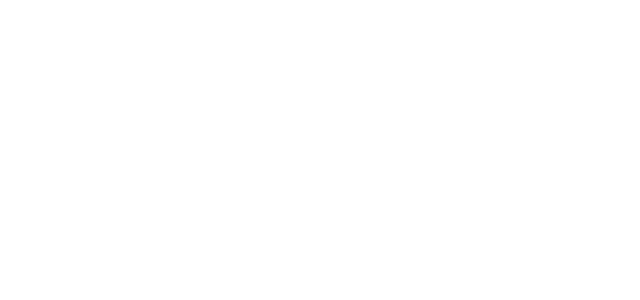
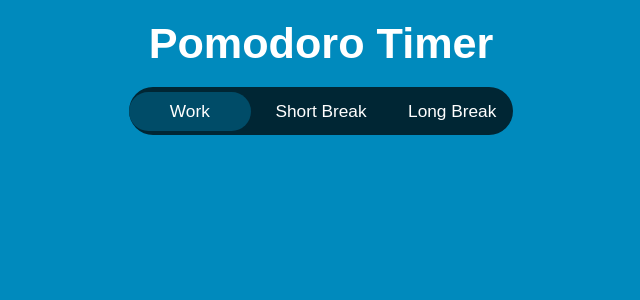
Before and after one commit to faldi17/pomodoro-timer-react, a React (Vite) app: page / in a window 1280 px wide. Shown: the top 300 px of the page, without its empty margins (319-959 px from the left). Built offline with nearby package versions, Linux system fonts and the light colour scheme.

Commit message:
title and tags

```diff
--- a/src/App.jsx
+++ b/src/App.jsx
@@ -1,11 +1,21 @@
 import styled from "styled-components"
+import Tags from "./components/Tags/Tags"
 
 function App() {
   return (
     <>
-
+      <Title>Pomodoro Timer</Title>
+      <Tags />
+      {/* Timer */}
+      {/* Setting icons */}
     </>
   )
 }
 
 export default App
+
+const Title = styled.h1`
+  font-size: 4.5rem;
+  padding: 2rem 0;
+  text-align: center;
+`
--- /dev/null
+++ b/src/components/Tags/Tags.jsx
@@ -0,0 +1,53 @@
+import { useState } from "react"
+import styled, { css } from "styled-components"
+
+const Tags = () => {
+  const [activeTag, setActiveTag] = useState(0)
+  const handleTagClick = (index) => {
+    setActiveTag(index)
+  }
+
+  return (
+    <>
+      <TagsContainer>
+        {
+          ["Work", "Short Break", "Long Break"].map((tag, i) => (
+            <Tag
+              onClick={() => handleTagClick(i)}
+              activeTag={activeTag === i}
+              key={i}
+            >
+              {tag}
+            </Tag>
+          ))
+        }
+      </TagsContainer>
+    </>
+  )
+}
+
+export default Tags
+
+const TagsContainer = styled.div`
+  background: ${(props) => props.theme.colors.secondary};
+  height: 5rem;
+  width: 40rem;
+  margin: 0 auto;
+  border-radius: 5rem;
+  display: flex;
+  gap: 1rem;
+  align-items: center;
+`
+
+const Tag = styled.button`
+  all: unset;
+  flex: 1;
+  text-align: center;
+  border-radius: 5rem;
+  height: 4rem;
+  font-size: 1.8rem;
+
+  ${({ activeTag }) => activeTag && css`
+    background: ${(props) => props.theme.colors.primary};
+  `}
+`
--- a/src/main.jsx
+++ b/src/main.jsx
@@ -1,9 +1,40 @@
 import { StrictMode } from 'react'
 import { createRoot } from 'react-dom/client'
+import { createGlobalStyle, ThemeProvider } from 'styled-components'
 import App from './App.jsx'
+
+const GlobalStyle = createGlobalStyle`
+  * {
+    margin: 0;
+    padding: 0;
+    box-sizing: border-box;
+  }
+
+  html, body {
+    background-color: ${(props) => props.theme.colors.bg};
+    font-family: 'Poppins', sans-serif;
+    font-size: 60%;
+  }
+
+  body {
+    font-size: 1.5rem;
+    color: #ffffff;
+  }
+`
+
+const theme = {
+  colors: {
+    primary: '#004c68',
+    secondary: '#002634',
+    bg: '#008abd',
+  },
+}
 
 createRoot(document.getElementById('root')).render(
   <StrictMode>
-    <App />
-  </StrictMode>,
+    <ThemeProvider theme={theme}>
+      <GlobalStyle />
+      <App />
+    </ThemeProvider>
+  </StrictMode>
 )
```
